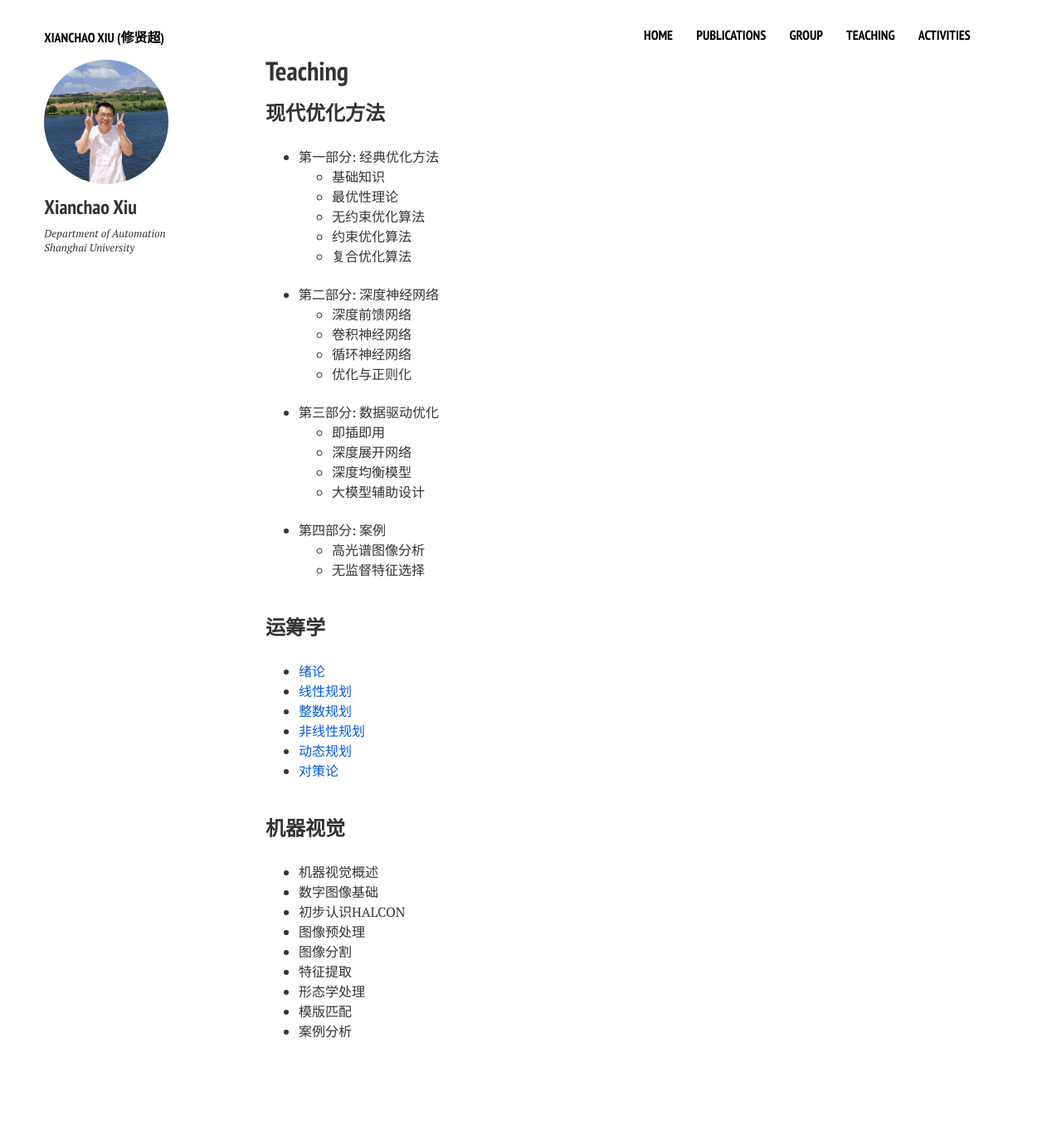
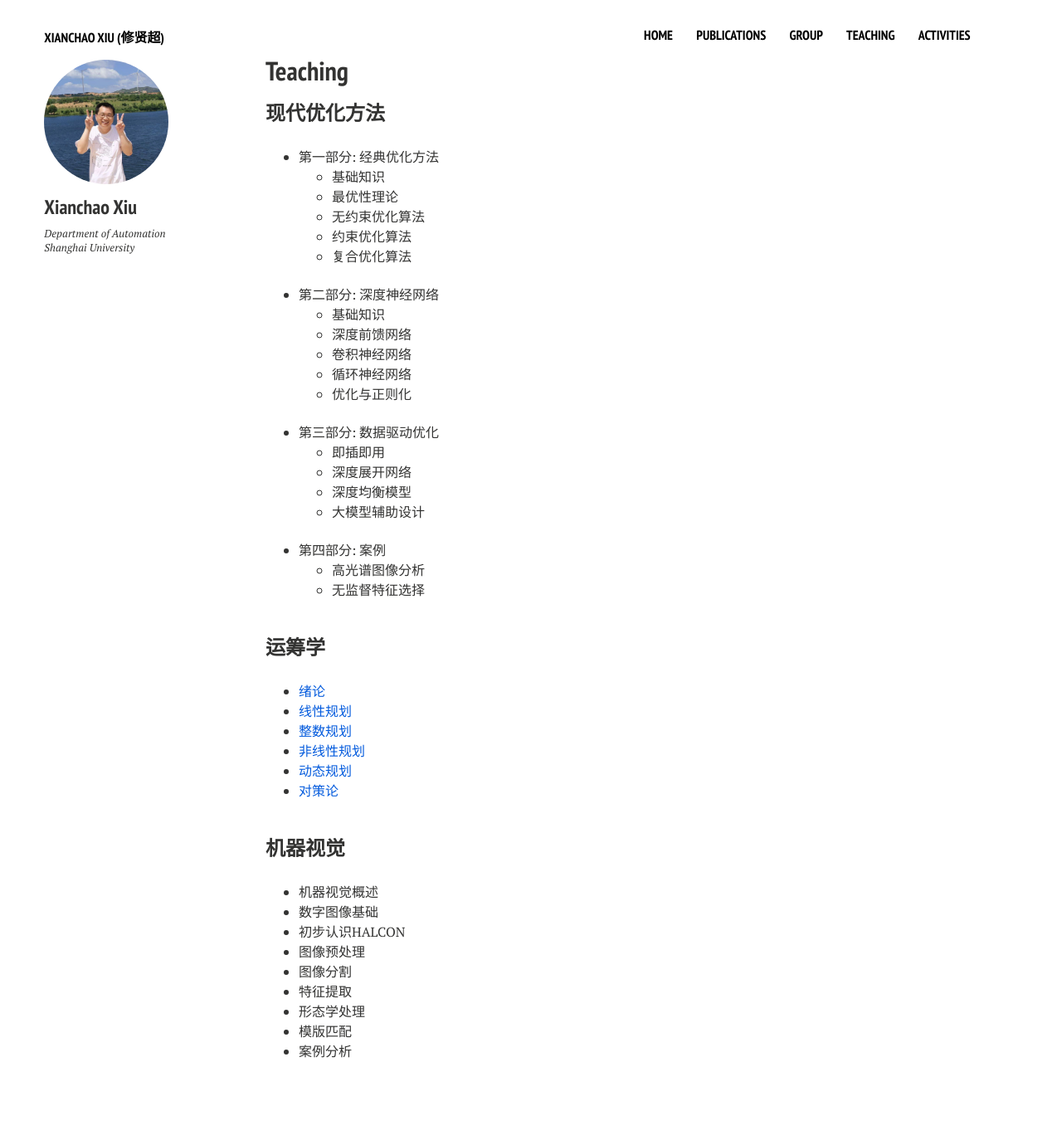
Before and after one commit to xianchaoxiu/xianchaoxiu.github.io, a Jekyll site: the page built from teaching/index.md, in a window 1280 px wide. Shown: the whole page at 83% size. Built offline with Jekyll 4.4.1, drawn with Linux system fonts in a browser that asks for light colours; nearby versions of some CDN libraries; before the commit the page ends 1350 px from its top, so only the background shows below that.

Commit message:
Update index.md

```diff
--- a/teaching/index.md
+++ b/teaching/index.md
@@ -19,6 +19,7 @@ share: false
   - 复合优化算法 <br><br>
 
 - 第二部分: 深度神经网络  <br>
+  - 基础知识 <br>
   - 深度前馈网络 <br>
   - 卷积神经网络 <br>
   - 循环神经网络 <br>
```
